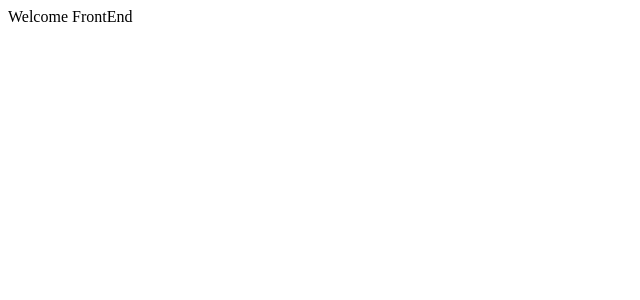
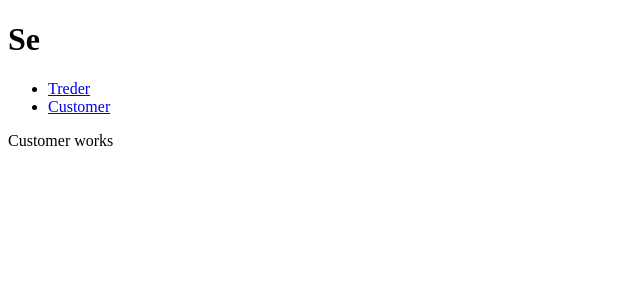
Before and after one commit to Avdunusinghe/Application-Frameworks-Lab-Assignment, a React (Create React App) app in the folder Frontend/: page /customer in a window 1280 px wide. Shown: the top 300 px of the page, without its empty margins (0-640 px from the left). Built offline with nearby package versions, Linux system fonts and the light colour scheme.

Commit message:
Routing Webpack Config

```diff
--- a/Frontend/src/App.js
+++ b/Frontend/src/App.js
@@ -1,6 +1,21 @@
 import React from "react";
+import { Route, Routes } from "react-router-dom";
+import NavBar from "./component/common/UIElements/nav";
+import Customer from "./component/customer";
+import Treder from "./component/treder";
 const App = () => {
-  return <div>Welcome FrontEnd</div>;
+  return (
+    <div>
+      <NavBar></NavBar>
+      <div>
+        <Routes>
+          <Route path="/"></Route>
+          <Route path="treder" element={<Treder></Treder>}></Route>
+          <Route path="customer" element={<Customer></Customer>}></Route>
+        </Routes>
+      </div>
+    </div>
+  );
 };
 
 export default App;
--- a/Frontend/src/component/common/UIElements/nav.jsx
+++ b/Frontend/src/component/common/UIElements/nav.jsx
@@ -1,13 +1,18 @@
 import React, { Component } from "react";
+import { Link, Outlet } from "react-router-dom";
 const NavBar = () => {
   return (
     <div>
       <h1>Se</h1>
-
       <ul>
-        <li>Threader</li>
-        <li>Customer</li>
+        <li>
+          <Link to="/treder">Treder</Link>
+        </li>
+        <li>
+          <Link to="/customer">Customer</Link>
+        </li>
       </ul>
+      <Outlet></Outlet>
     </div>
   );
 };
--- /dev/null
+++ b/Frontend/src/component/customer.jsx
@@ -0,0 +1,6 @@
+import React, { Component } from "react";
+const Customer = () => {
+  return <div>Customer works</div>;
+};
+
+export default Customer;
--- /dev/null
+++ b/Frontend/src/component/treder.jsx
@@ -0,0 +1,40 @@
+import React, { Component, useCallback, useEffect, useState } from "react";
+import itemsService from "../services/items.service";
+
+const Treder = () => {
+  const [items, setItems] = useState([]);
+
+  const getAllItems = useCallback(() => {
+    itemsService.getAllItems().then((response) => {
+      setItems(response.data);
+      console.log(response);
+    });
+  }, []);
+
+  useEffect(() => {
+    getAllItems();
+    console.log(items);
+  }, [getAllItems]);
+  return (
+    <div>
+      <table>
+        <thead>
+          <tr>
+            <th>Name</th>
+            <th>Price</th>
+          </tr>
+        </thead>
+        <tbody>
+          {items.map((item, key) => (
+            <tr key={key}>
+              <td>{item.name}</td>
+              <td>{item.price}</td>
+            </tr>
+          ))}
+        </tbody>
+      </table>
+    </div>
+  );
+};
+
+export default Treder;
--- a/Frontend/src/index.js
+++ b/Frontend/src/index.js
@@ -1,11 +1,14 @@
 import React from "react";
 import ReactDOM from "react-dom/client";
 import App from "./App";
+import { BrowserRouter } from "react-router-dom";
 import NavBar from "./component/common/UIElements/nav";
 
 const root = ReactDOM.createRoot(document.getElementById("app"));
 root.render(
   <React.StrictMode>
-    <App />
+    <BrowserRouter>
+      <App />
+    </BrowserRouter>
   </React.StrictMode>
 );
--- /dev/null
+++ b/Frontend/src/services/items.service.jsx
@@ -0,0 +1,10 @@
+import axios from "axios";
+
+const apiUrl = "http://localhost:4000/";
+class ItemService {
+  getAllItems() {
+    return axios.get(`${apiUrl}item`);
+  }
+}
+
+export default new ItemService();
--- a/Frontend/webpack.config.js
+++ b/Frontend/webpack.config.js
@@ -9,6 +9,7 @@ module.exports = {
   output: {
     path: path.join(__dirname, "/dist"),
     filename: "bundle.js",
+    publicPath: "/",
   },
   resolve: {
     extensions: [".js", ".jsx"],
@@ -60,6 +61,7 @@ module.exports = {
     },
     compress: true,
     port: 3000,
+    historyApiFallback: true,
   },
 
   plugins: [
@@ -67,5 +69,8 @@ module.exports = {
     new webpack.DefinePlugin({
       "process.env": JSON.stringify(dotenv.config().parsed),
     }),
+    new webpack.ProvidePlugin({
+      React: "react",
+    }),
   ],
 };
```
